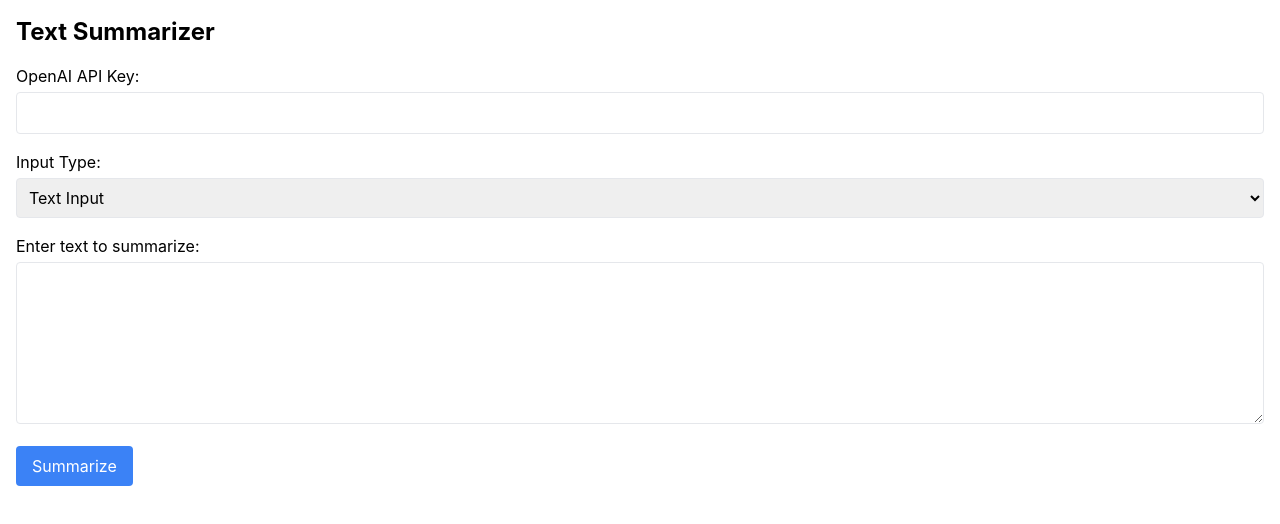
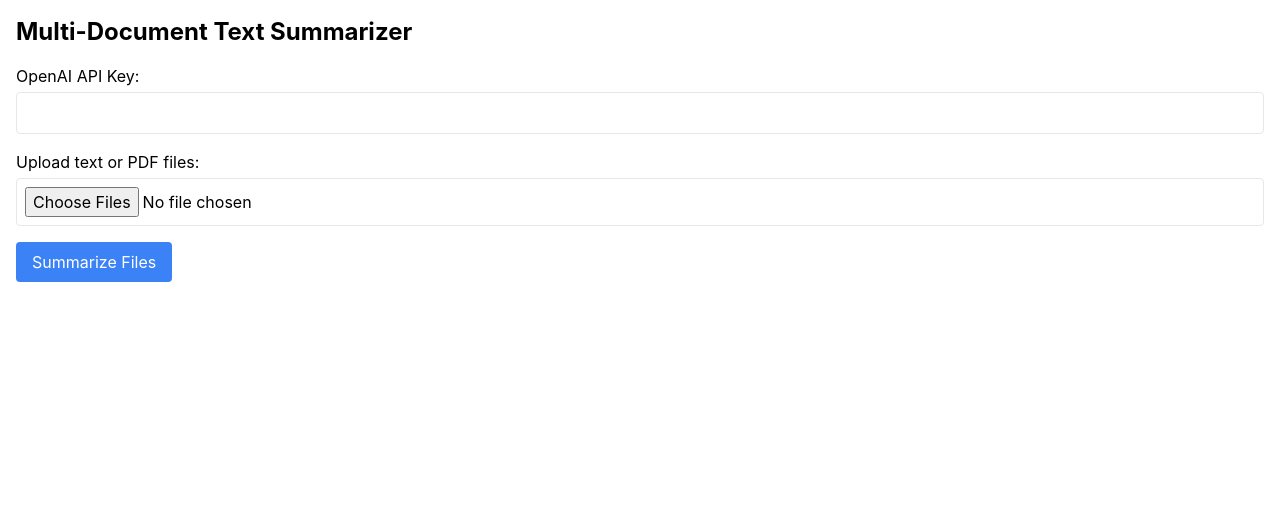
Before and after one commit to prashant-lonikar/text-summarizer, a React (Create React App) app: page / in a window 1280 px wide. Shown: the top 524 px of the page. Built offline with nearby package versions, Linux system fonts and the light colour scheme.

Commit message:
Add ability to see individual summaries of multiple docs

```diff
--- a/src/TextSummarizer.js
+++ b/src/TextSummarizer.js
@@ -2,16 +2,14 @@
 import axios from 'axios';
 
 const TextSummarizer = () => {
-  const [inputType, setInputType] = useState('text');
-  const [inputText, setInputText] = useState('');
   const [apiKey, setApiKey] = useState('');
-  const [summary, setSummary] = useState('');
+  const [files, setFiles] = useState([]);
+  const [summaries, setSummaries] = useState([]);
   const [isLoading, setIsLoading] = useState(false);
   const [error, setError] = useState('');
-  const [file, setFile] = useState(null);
 
   const handleFileChange = (e) => {
-    setFile(e.target.files[0]);
+    setFiles(Array.from(e.target.files));
   };
 
   const readFileContent = (file) => {
@@ -45,32 +43,14 @@
     });
   };
 
-  const handleSubmit = async (e) => {
-    e.preventDefault();
-    setIsLoading(true);
-    setError('');
-    setSummary('');
-
-    let textToSummarize = inputText;
-
-    if (inputType === 'file' && file) {
-      try {
-        textToSummarize = await readFileContent(file);
-      } catch (err) {
-        setError('Error reading file. Please try again.');
-        setIsLoading(false);
-        return;
-      }
-    }
-
-    try {
+  const summarizeText = async (text) => {
     const response = await axios.post(
       'https://api.openai.com/v1/chat/completions',
       {
         model: 'gpt-4',
         messages: [
           { role: 'system', content: 'You are a helpful assistant that summarizes text.' },
-            { role: 'user', content: `Please summarize the following text:\n\n${textToSummarize}` }
+          { role: 'user', content: `Please summarize the following text in about 50 words:\n\n${text}` }
         ],
       },
       {
@@ -80,10 +60,30 @@
         },
       }
     );
+    return response.data.choices[0].message.content;
+  };
 
-      setSummary(response.data.choices[0].message.content);
+  const handleSubmit = async (e) => {
+    e.preventDefault();
+    setIsLoading(true);
+    setError('');
+    setSummaries([]);
+
+    try {
+      const summariesPromises = files.map(async (file) => {
+        const content = await readFileContent(file);
+        const summary = await summarizeText(content);
+        return {
+          fileName: file.name,
+          fileSize: (file.size / 1024).toFixed(2) + ' KB',
+          summary: summary
+        };
+      });
+
+      const results = await Promise.all(summariesPromises);
+      setSummaries(results);
     } catch (err) {
-      setError('An error occurred while summarizing the text. Please check your API key and try again.');
+      setError('An error occurred while processing the files. Please try again.');
       console.error(err);
     } finally {
       setIsLoading(false);
@@ -92,7 +92,7 @@
 
   return (
     <div className="container mx-auto p-4">
-      <h1 className="text-2xl font-bold mb-4">Text Summarizer</h1>
+      <h1 className="text-2xl font-bold mb-4">Multi-Document Text Summarizer</h1>
       <form onSubmit={handleSubmit} className="space-y-4">
         <div>
           <label htmlFor="apiKey" className="block mb-1">OpenAI API Key:</label>
@@ -106,54 +106,49 @@
           />
         </div>
         <div>
-          <label className="block mb-1">Input Type:</label>
-          <select
-            value={inputType}
-            onChange={(e) => setInputType(e.target.value)}
-            className="w-full p-2 border rounded"
-          >
-            <option value="text">Text Input</option>
-            <option value="file">File Upload</option>
-          </select>
-        </div>
-        {inputType === 'text' ? (
-          <div>
-            <label htmlFor="inputText" className="block mb-1">Enter text to summarize:</label>
-            <textarea
-              id="inputText"
-              value={inputText}
-              onChange={(e) => setInputText(e.target.value)}
-              className="w-full p-2 border rounded"
-              rows="6"
-              required
-            ></textarea>
-          </div>
-        ) : (
-          <div>
-            <label htmlFor="fileInput" className="block mb-1">Upload a text or PDF file:</label>
+          <label htmlFor="fileInput" className="block mb-1">Upload text or PDF files:</label>
           <input
             type="file"
             id="fileInput"
             accept=".txt,.pdf"
             onChange={handleFileChange}
             className="w-full p-2 border rounded"
+            multiple
             required
           />
         </div>
-        )}
         <button
           type="submit"
           className="bg-blue-500 text-white px-4 py-2 rounded"
           disabled={isLoading}
         >
-          {isLoading ? 'Summarizing...' : 'Summarize'}
+          {isLoading ? 'Summarizing...' : 'Summarize Files'}
         </button>
       </form>
       {error && <p className="text-red-500 mt-4">{error}</p>}
-      {summary && (
-        <div className="mt-4">
-          <h2 className="text-xl font-bold mb-2">Summary:</h2>
-          <p>{summary}</p>
+      {summaries.length > 0 && (
+        <div className="mt-8">
+          <h2 className="text-xl font-bold mb-4">Summary Table</h2>
+          <div className="overflow-x-auto">
+            <table className="min-w-full bg-white border border-gray-300">
+              <thead>
+                <tr className="bg-gray-100">
+                  <th className="px-4 py-2 border-b">File Name</th>
+                  <th className="px-4 py-2 border-b">File Size</th>
+                  <th className="px-4 py-2 border-b">Summary</th>
+                </tr>
+              </thead>
+              <tbody>
+                {summaries.map((item, index) => (
+                  <tr key={index} className={index % 2 === 0 ? 'bg-gray-50' : 'bg-white'}>
+                    <td className="px-4 py-2 border-b">{item.fileName}</td>
+                    <td className="px-4 py-2 border-b">{item.fileSize}</td>
+                    <td className="px-4 py-2 border-b">{item.summary}</td>
+                  </tr>
+                ))}
+              </tbody>
+            </table>
+          </div>
         </div>
       )}
     </div>
```
Lines whose indentation alone changed are shown as unchanged.
